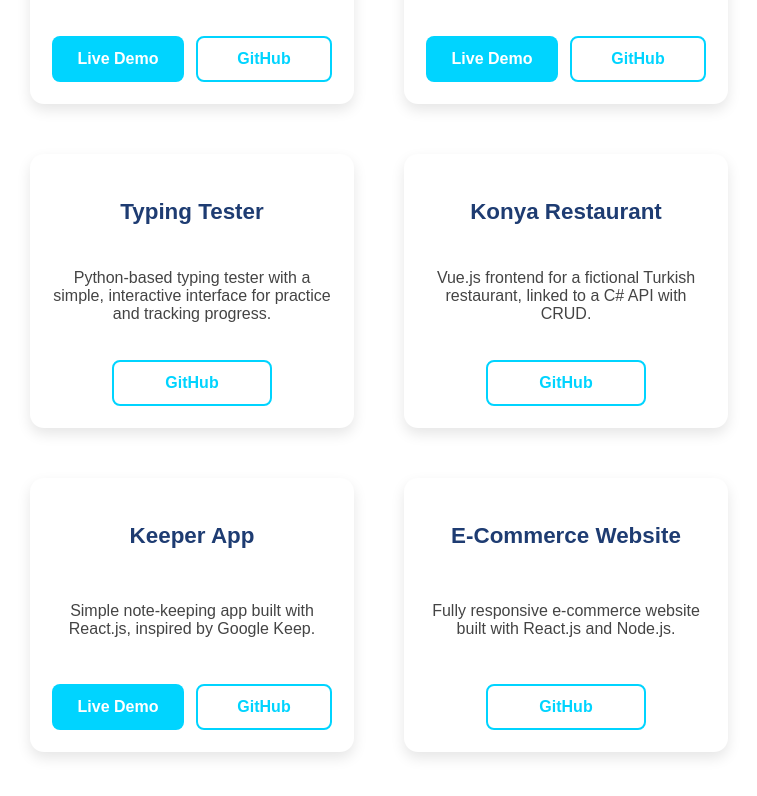
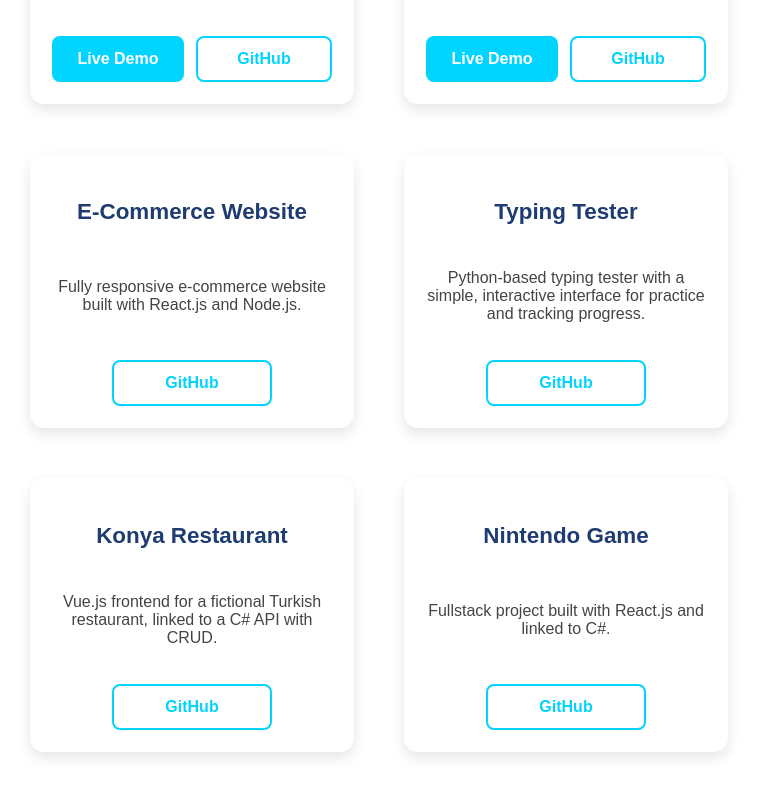
Before and after one commit to hamzas4011/personal-website, a React (Vite) app: page / in a window 1280 px wide. Shown: the part 2529-3325 px from the top of the page, without its empty margins (261-1018 px from the left). Built offline with nearby package versions, Linux system fonts and the light colour scheme.

Commit message:
update projectsdata.js

```diff
--- a/src/projectsData.js
+++ b/src/projectsData.js
@@ -12,6 +12,11 @@ const projects = [
     githubLink: "https://github.com/hamzas4011/coffee-shop",
   },
   {
+    name: "E-Commerce Website",
+    description: "Fully responsive e-commerce website built with React.js and Node.js.",
+    githubLink: "https://github.com/hamzas4011/ecommerce-app",
+  },
+  {
     name: "Typing Tester",
     description: "Python-based typing tester with a simple, interactive interface for practice and tracking progress.",
     liveLink: null,
@@ -24,17 +29,11 @@ const projects = [
     githubLink: "https://github.com/hamzas4011/konyarestaurant",
   },
   {
-    name: "Keeper App",
-    description: "Simple note-keeping app built with React.js, inspired by Google Keep.",
-    liveLink: "https://keeper-app-ten-gilt.vercel.app/",
-    githubLink: "https://github.com/hamzas4011/keeper-app",
+    name: "Nintendo Game",
+    description: "Fullstack project built with React.js and linked to C#.",
+    githubLink: "https://github.com/hamzas4011/nintendogame",
   },
-  {
-    name: "E-Commerce Website",
-    description: "Fully responsive e-commerce website built with React.js and Node.js.",
-    liveLink: null,
-    githubLink: "https://github.com/hamzas4011/e-commerce",
-  }
+
 ];
 
 export default projects;
```
